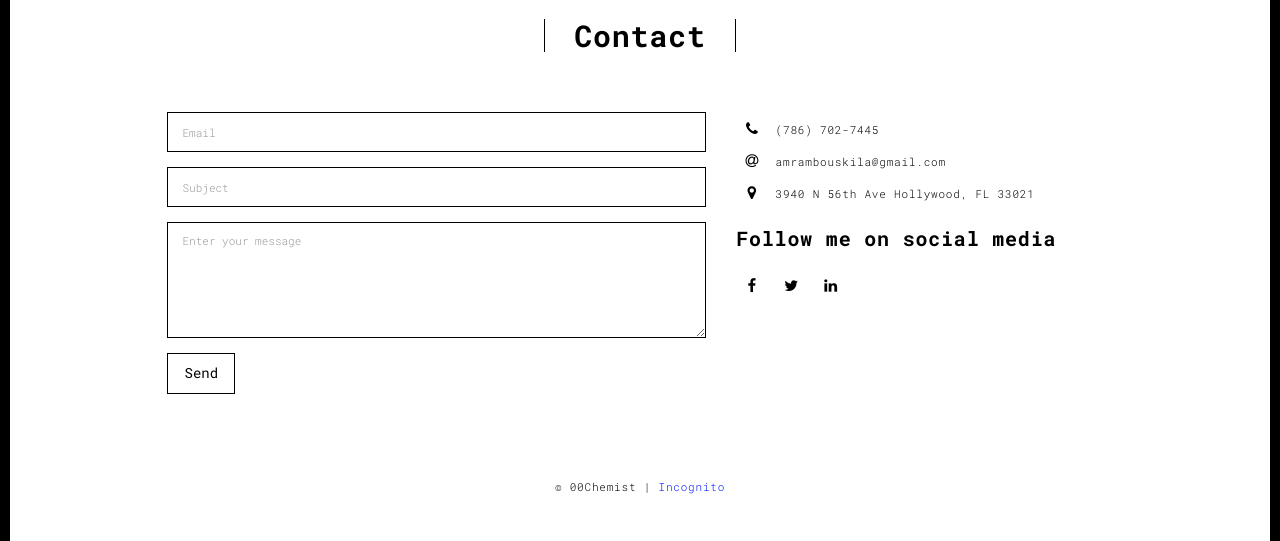
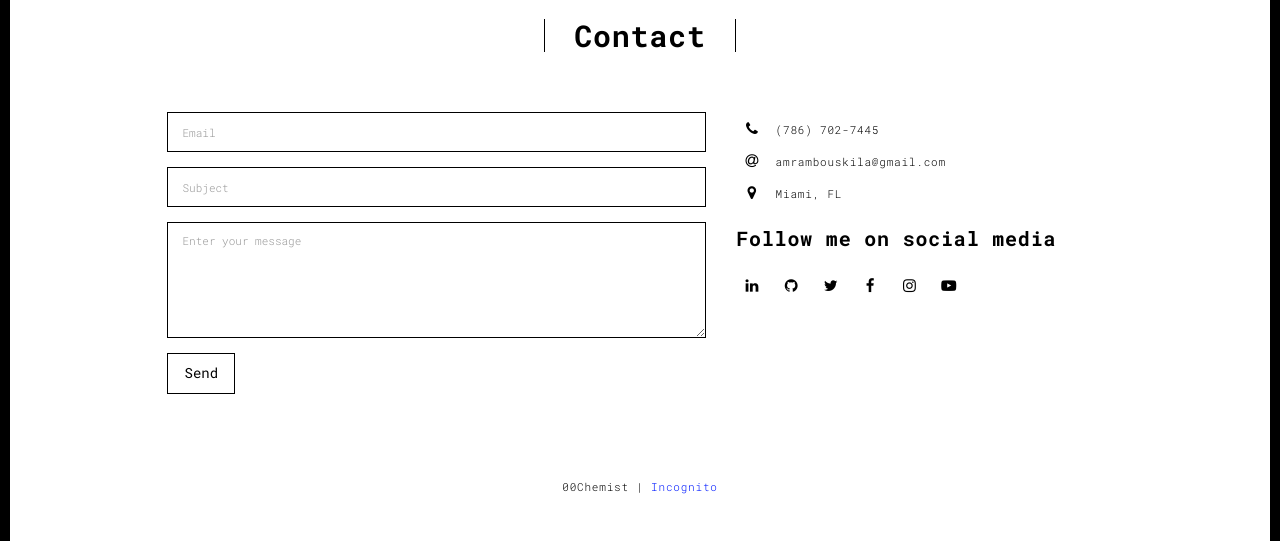
Before and after one commit to amrambouskila/Online-Portfolio, a Flask app: page /contact.html in a window 1280 px wide. Shown: the part 90-631 px from the top of the page. Run offline with Flask 2, Linux system fonts and the light colour scheme; some libraries are stand-ins or nearby versions.

Commit message:
Update contact.html

```diff
--- a/templates/contact.html
+++ b/templates/contact.html
@@ -15,7 +15,7 @@
   <link rel="apple-touch-icon" sizes="180x180" href="./static/assets/apple-icon-180x180.png">
   <link href="./static/assets/favicon.ico" rel="icon">
 
-  <title>Title page</title>
+  <title>Contact</title>
 
 <link href="./static/main.3f6952e4.css" rel="stylesheet"></head>
 
@@ -91,18 +91,27 @@
                           <span class="fa-icon">
                             <i class="fa fa fa-map-marker" aria-hidden="true"></i>
                           </span>
-                          3940 N 56th Ave Hollywood, FL 33021
+                          Miami, FL
                         </li>
                       </ul>
                       <h3>Follow me on social media</h3>
-                      <a href="https://www.facebook.com/amrambouskila" title="" class="fa-icon">
-                        <i class="fa fa-facebook"></i>
+                      <a href="https://www.linkedin.com/in/amrambouskila/" title="" class="fa-icon">
+                        <i class="fa fa-linkedin"></i>
+                      </a>
+                      <a href="https://github.com/amrambouskila" title="" class="fa-icon">
+                        <i class="fa fa-github"></i>
                       </a>
                       <a href="https://twitter.com/AmramBouskila" title="" class="fa-icon">
                         <i class="fa fa-twitter"></i>
                       </a>
-                      <a href="https://www.linkedin.com/in/amrambouskila/" title="" class="fa-icon">
-                        <i class="fa fa-linkedin"></i>
+                      <a href="https://www.facebook.com/amrambouskila" title="" class="fa-icon">
+                        <i class="fa fa-facebook"></i>
+                      </a>
+                      <a href="https://www.instagram.com/00chemist/" title="" class="fa-icon">
+                        <i class="fa fa-instagram"></i>
+                      </a>
+                      <a href="https://www.youtube.com/channel/UCFHfifBkDV8DRVlshwcAZZA/" title="" class="fa-icon">
+                        <i class="fa fa-youtube-play"></i>
                       </a>
 
                     </div>
@@ -122,7 +131,7 @@
   <div class="container">
     <div class="row">
       <div class="col-xs-12">
-        <p>© 00Chemist |  <a href="https://www.instagram.com/00chemist/"></a><a href="https://www.instagram.com/00chemist/">Incognito</a></p>
+        <p> 00Chemist |  <a href="https://www.instagram.com/00chemist/"></a><a href="./welcome.html">Incognito</a></p>
       </div>
     </div>
   </div>
```
